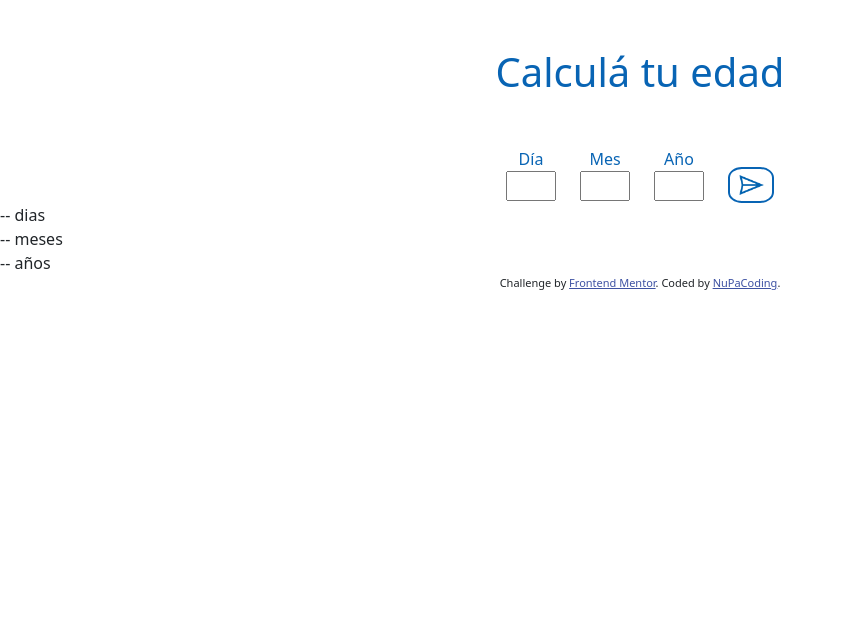
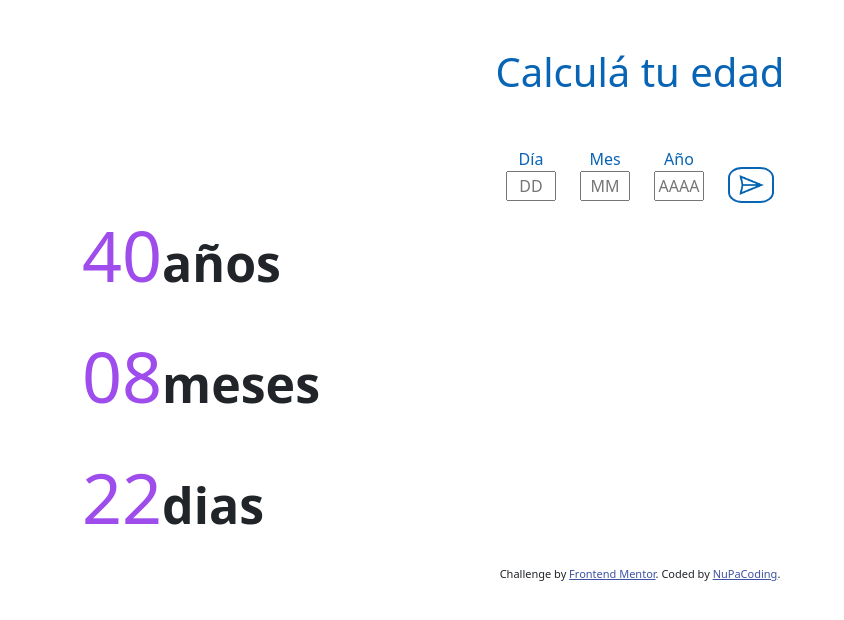
Before and after one commit to NuPaCoding/P1-AgeCalculator, a plain HTML site: page index.html in a window 1280 px wide. Shown: the whole page, without its empty margins (0-844 px from the left). Drawn offline with nearby package versions, Linux system fonts and the light colour scheme.

Commit message:
formato resultado

```diff
--- a/index.html
+++ b/index.html
@@ -14,7 +14,7 @@
     <h1 class="m-5 text1">Calculá tu edad</h1>
   </header>
 
-
+<!-- Calculadora -->
   <div class="container text-center">
 
     <div class="row row-cols-auto inputs text1">
@@ -22,19 +22,19 @@
       <div class="col">
         <label class="etiqueta" for="nombre" >Día</label>
         <br>
-      <input type="text" class="date text2">
+        <input type="text" placeholder="DD" class="date text2">
     </div>
 
     <div class="col">
       <label class="etiqueta" for="mes" >Mes</label>
       <br>
-    <input type="text" class="date text2">
+      <input type="text" placeholder="MM" class="date text2">
     </div>
 
     <div class="col">
       <label class="etiqueta" for="año" >Año</label>
       <br>
-    <input type="text" class="date text2">
+      <input type="text" placeholder="AAAA" class="date text2">
     </div>
 
     <div class="col btnDiv">
@@ -46,17 +46,23 @@
     </div>
   </div>
 
-<div>
-  <div>
-    -- dias
+
+<!-- Resultado Edad -->
+  <div class="container">
+
+    <div class="d-flex justify-content-start">
+      <p class="numerosF justify-content-center">40</p>
+      <p class="letrasF"> <b class="">años</b></p>
     </div>
 
-  <div>
-    -- meses
+    <div class="d-flex justify-content-start">
+      <p class="numerosF justify-content-center">08</p>
+      <p class="letrasF"><b class="">meses</b></p>
     </div>
 
-  <div>
-    -- años
+    <div class="d-flex justify-content-start">
+      <p class="numerosF justify-content-center">22</p>
+      <p class="letrasF"><b class="">dias</b></p>
     </div>
 
   </div>
--- a/style.css
+++ b/style.css
@@ -1,3 +1,7 @@
+*{
+    align-items: center;
+    justify-content: center;
+}
 
 .attribution {
     font-size: 11px;
@@ -20,11 +24,6 @@ h1{
     text-align: center;
 }
 
-.inputs{
-    align-items: center;
-    justify-content: center;
-}
-
 .date {
     width: 50px;
 }
@@ -45,3 +44,19 @@ h1{
     width: 30px;
     height: 30px;
 }
+
+.centrar2{
+    align-items: end;
+    padding: 0;
+    margin: 0;
+}
+
+.numerosF{
+    color: rgb(158, 76, 235);
+    font-size: 70px;
+}
+
+.letrasF{
+    font-size: 50px;
+    margin: 0;
+}
```
Lines whose indentation alone changed are shown as unchanged.
